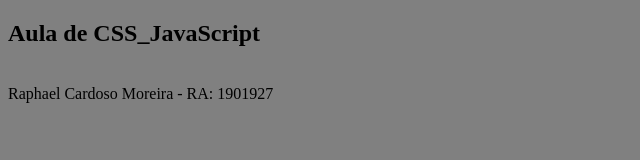
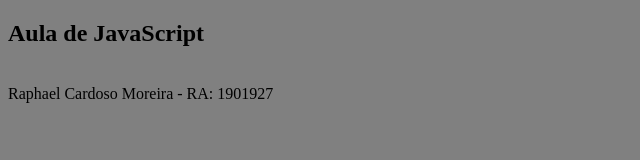
Before and after one commit to raphael-moreira/Aula_JavaScript, a plain HTML site: page index.html in a window 1280 px wide. Shown: the whole page, without its empty margins (0-640 px from the left). Drawn offline with Linux system fonts and the light colour scheme.

Commit message:
Update index.html

```diff
--- a/index.html
+++ b/index.html
@@ -7,7 +7,7 @@
    <script type="text/javascript" src="funcoes.js">
    </script>
 </head>
-    <h2> Aula de CSS_JavaScript</h2>
+    <h2> Aula de JavaScript</h2>
     <body>
     </br>Raphael Cardoso Moreira - RA: 1901927
 
```
